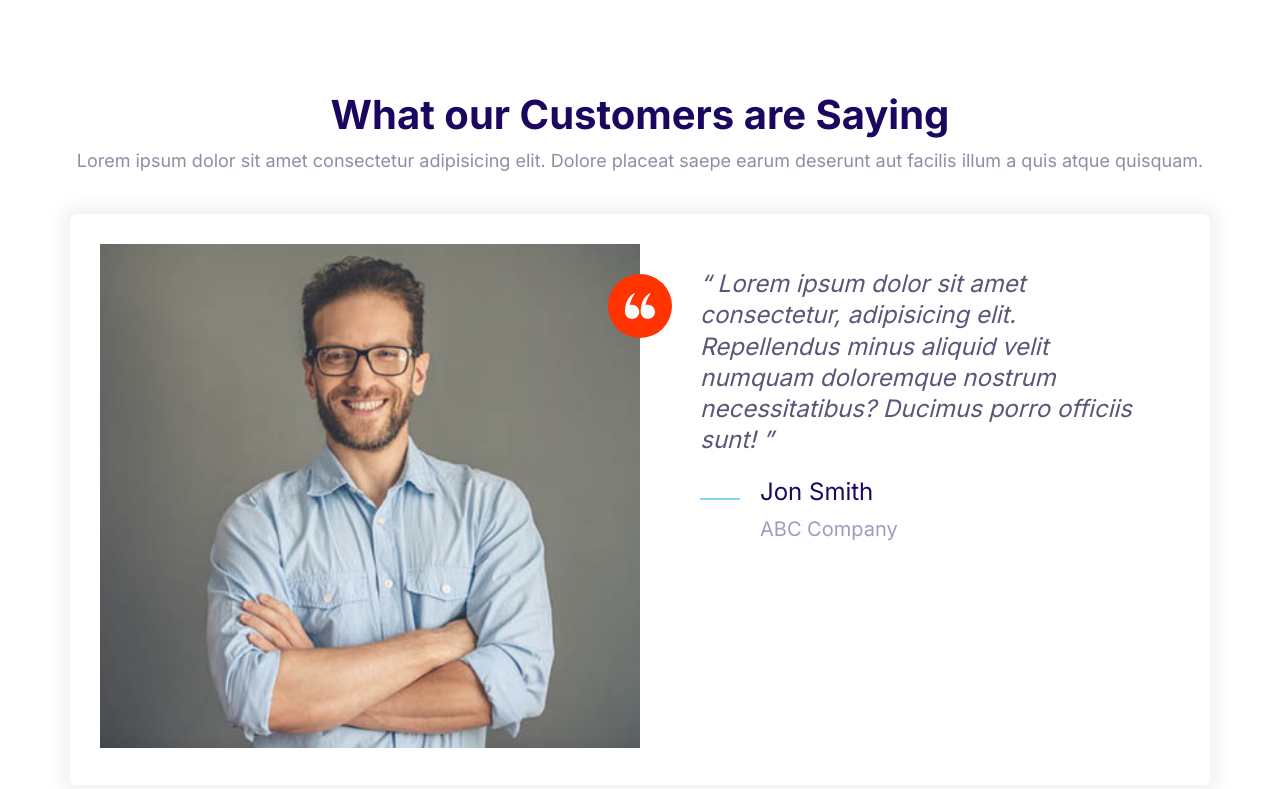
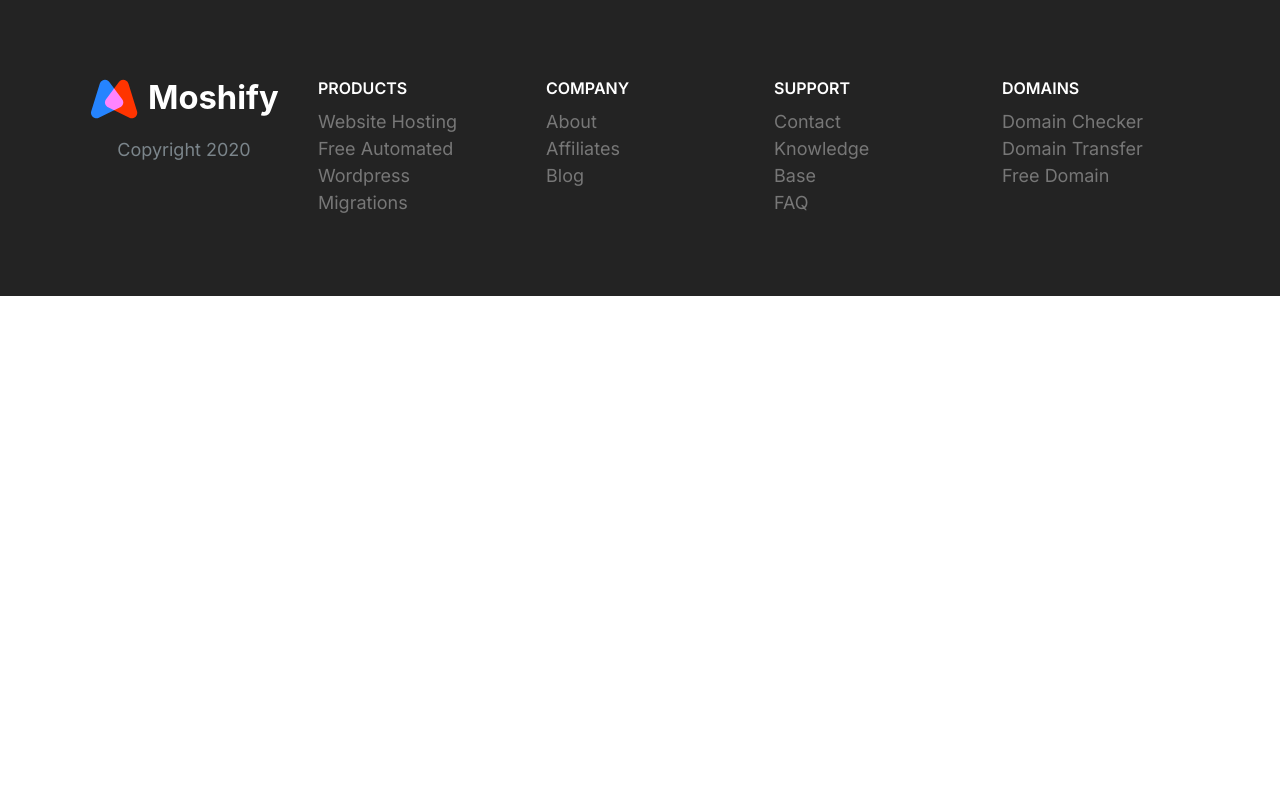
Before and after one commit to Rallanvila/MoshHTML-CSS, a website: page index.html in a window 1280 px wide. Drawn offline with nearby package versions, Linux system fonts and the light colour scheme.

Commit message:
footer block completed.

```diff
--- a/css/styles.css
+++ b/css/styles.css
@@ -743,3 +743,68 @@ a {
 		justify-self: end;
 	}
 }
+
+/* footer */
+.footer {
+	background: #232323;
+}
+.footer a {
+	color: #777;
+	transition: color 0.3s;
+}
+.footer a:hover {
+	color: #fff;
+}
+.footer__section {
+	padding: 2rem;
+	border-bottom: 1px solid #393939;
+}
+.footer__heading {
+	text-transform: uppercase;
+	font-weight: 600;
+}
+.footer__brand {
+	margin-top: 5rem;
+	text-align: center;
+}
+
+.footer__copyright {
+	font-size: 2.1rem;
+	color: #fff;
+	opacity: 0.3;
+}
+
+@media screen and (min-width: 768px) {
+	.footer__sections {
+		grid-template-columns: repeat(auto-fit, minmax(10rem, 1fr));
+	}
+	.footer__section .list {
+		margin: 0;
+	}
+
+	.footer .collapsible__chevron {
+		display: none;
+	}
+	.footer .collapsible__content {
+		opacity: 1;
+		max-height: 100%;
+	}
+	.footer__brand {
+		order: -1;
+		margin-top: 1rem;
+	}
+	.footer__brand img {
+		/* TODO: Consider refactoring this and applying it to all images */
+		width: 100%;
+		max-width: 230px;
+	}
+	.footer__copyright {
+		font-size: 1.5rem;
+	}
+	.footer__section {
+		border: 0;
+	}
+	.footer__heading {
+		font-size: 1.6rem;
+	}
+}
--- a/index.html
+++ b/index.html
@@ -15,52 +15,75 @@
 		<link rel="stylesheet" href="./css/styles.css" />
 	</head>
 	<body>
-		<section class="block">
-			<header class="block__header">
-				<h2>What our Customers are Saying</h2>
-				<p>
-					Lorem ipsum dolor sit amet consectetur adipisicing elit. Dolore
-					placeat saepe earum deserunt aut facilis illum a quis atque quisquam.
-				</p>
+		<footer class="block block--dark footer">
+			<div class="container grid footer__sections">
+				<section class="collapsible footer__section">
+					<header class="collapsible__header">
+						<h2 class="collapsible__heading footer__heading">Products</h2>
+						<svg class="icon icon--white collapsible__chevron">
+							<use xlink:href="images/sprite.svg#chevron"></use>
+						</svg>
 					</header>
-			<div class="container">
-				<div class="card testimonial">
-					<div class="grid grid--1x2">
-						<div class="testimonial__img">
-							<img
-								src="images/testimonial.jpg"
-								alt="A happy, smiling customer"
-							/>
-							<span class="icon-container icon-container--accent">
-								<svg class="icon icon--white icon--small">
-									<use xlink:href="images/sprite.svg#quotes"></use>
+					<div class="collapsible__content">
+						<ul class="list">
+							<li><a href="#">Website Hosting</a></li>
+							<li><a href="#">Free Automated Wordpress</a></li>
+							<li><a href="#">Migrations</a></li>
+						</ul>
+					</div>
+				</section>
+				<section class="collapsible footer__section">
+					<header class="collapsible__header">
+						<h2 class="collapsible__heading footer__heading">Company</h2>
+						<svg class="icon icon--white collapsible__chevron">
+							<use xlink:href="images/sprite.svg#chevron"></use>
 						</svg>
-							</span>
+					</header>
+					<div class="collapsible__content">
+						<ull class="list">
+							<li><a href="#">About</a></li>
+							<li><a href="#">Affiliates</a></li>
+							<li><a href="#">Blog</a></li>
+						</ull>
 					</div>
-						<blockquote class="quote">
-							<p class="quote__text">
-								Lorem ipsum dolor sit amet consectetur, adipisicing elit.
-								Repellendus minus aliquid velit numquam doloremque nostrum
-								necessitatibus? Ducimus porro officiis sunt!
-							</p>
-							<footer>
-								<div class="media">
-									<div class="media__img">
-										<svg class="icon quote__line">
-											<use xlink:href="images/sprite.svg#line"></use>
+				</section>
+				<section class="collapsible footer__section">
+					<header class="collapsible__header">
+						<h2 class="collapsible__heading footer__heading">Support</h2>
+						<svg class="icon icon--white collapsible__chevron">
+							<use xlink:href="images/sprite.svg#chevron"></use>
 						</svg>
+					</header>
+					<div class="collapsible__content">
+						<ul class="list">
+							<li><a href="#">Contact</a></li>
+							<li><a href="#">Knowledge</a></li>
+							<li><a href="#">Base</a></li>
+							<li><a href="#">FAQ</a></li>
+						</ul>
 					</div>
-									<div class="media__body">
-										<h3 class="media__title quote__author">Jon Smith</h3>
-										<p class="quote__organization">ABC Company</p>
+				</section>
+				<section class="collapsible footer__section">
+					<header class="collapsible__header">
+						<h2 class="collapsible__heading footer__heading">Domains</h2>
+						<svg class="icon icon--white collapsible__chevron">
+							<use xlink:href="images/sprite.svg#chevron"></use>
+						</svg>
+					</header>
+					<div class="collapsible__content">
+						<ul class="list">
+							<li><a href="#">Domain Checker</a></li>
+							<li><a href="#">Domain Transfer</a></li>
+							<li><a href="#">Free Domain</a></li>
+						</ul>
 					</div>
+				</section>
+				<section class="footer__brand">
+					<img src="./images/logo.svg" alt="" />
+					<p class="footer__copyrite">Copyright 2020</p>
+				</section>
 			</div>
 		</footer>
-						</blockquote>
-					</div>
-				</div>
-			</div>
-		</section>
 		<script src="./js/main.js"></script>
 	</body>
 </html>
```
Also changed, not shown: components/footer-block.html (added, +69 -0 lines). Lines whose indentation alone changed are shown as unchanged.
